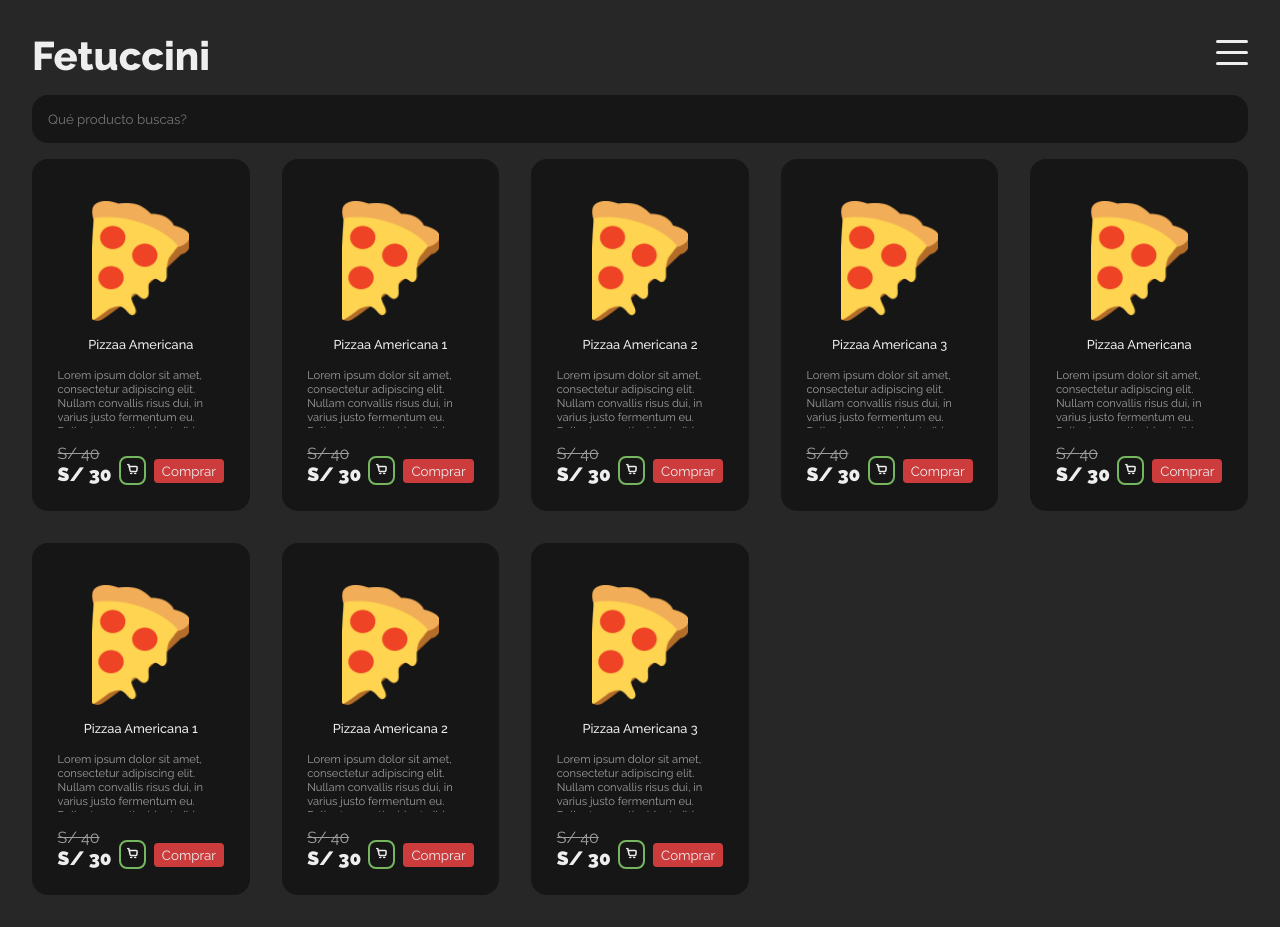
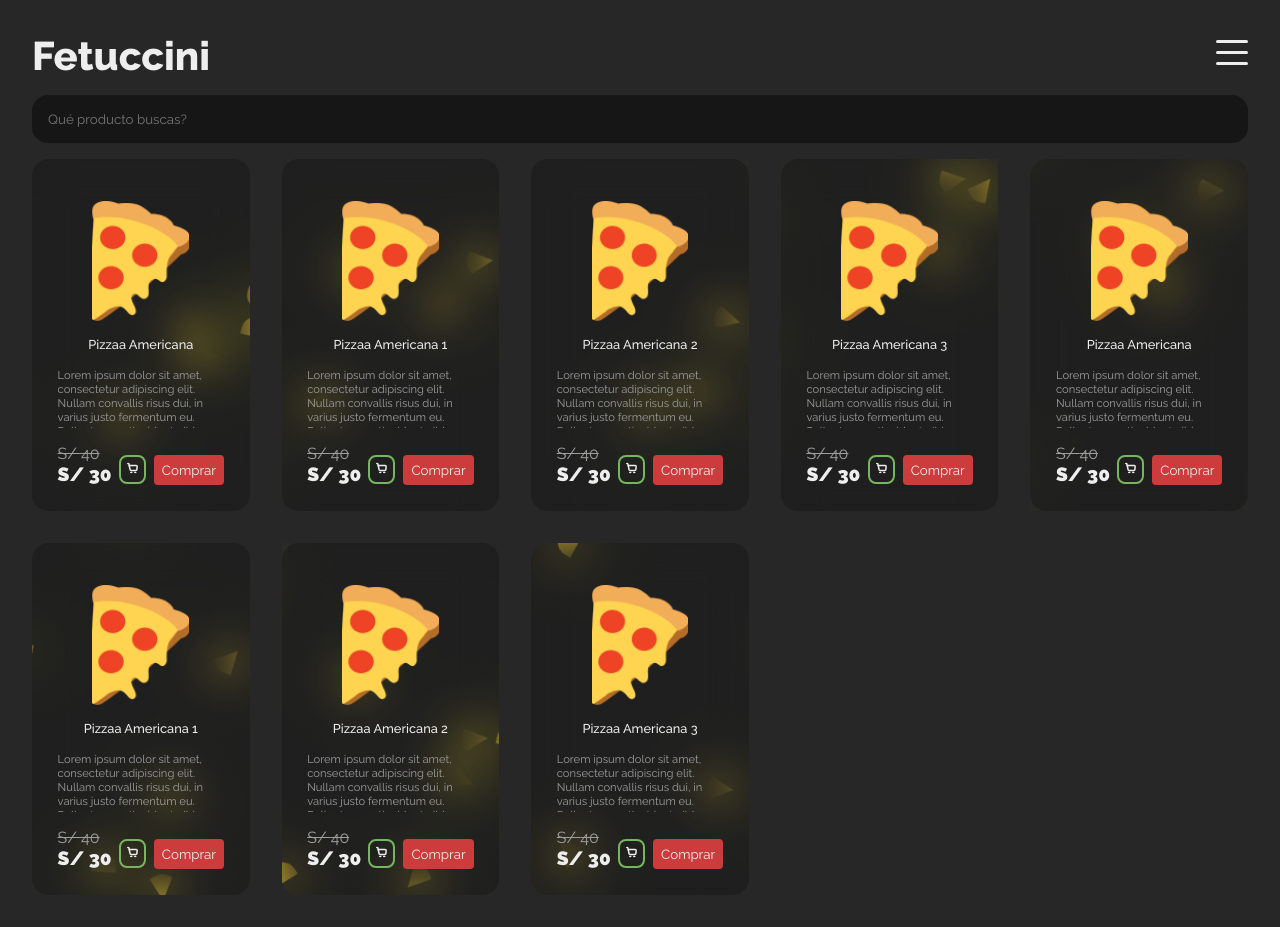
Before and after one commit to luisvilla8/pizzaAppFrontend, a React (Vite) app: page /home in a window 1280 px wide. Built offline with nearby package versions, Linux system fonts and the light colour scheme.

Commit message:
fix:adjust pizzabg and svg attributtes

```diff
--- a/src/components/base/Card/Card.jsx
+++ b/src/components/base/Card/Card.jsx
@@ -19,7 +19,7 @@ export const Card = ({ product = {} }) => {
                     <button className={style.card__btnComprar}>Comprar</button>
                 </div>
             </div>
-            {/* <PizzaBg qty={2}/> */}
+            <PizzaBg qty={10}/>
         </div>
     );
 }
--- a/src/components/base/Card/Card.module.css
+++ b/src/components/base/Card/Card.module.css
@@ -1,5 +1,6 @@
 .card {
-    background-color: var(--secondary_bg_color);
+    background-color: transparent;
+    z-index: 9;
     padding: clamp(1.5rem, 2vw, 2rem);
     border-radius: 1rem;
     position: relative;
@@ -38,6 +39,8 @@
     overflow: hidden;
     width: 100%;
     height: 40%;
+    position: relative;
+    z-index: 9;
 }
 
 .card__picture img {
@@ -52,6 +55,8 @@
     font-weight: 500;
     text-align: center;
     margin: 1rem 0;
+    position: relative;
+    z-index: 9;
 }
 
 .card__description {
@@ -59,18 +64,24 @@
     color: var(--secondary_text_color);
     height: 20%;
     overflow: scroll;
+    position: relative;
+    z-index: 9;
 }
 
 .card__precio {
     text-decoration: line-through;
     color: var(--secondary_text_color);
-    min-width: max-content
+    min-width: max-content;
+    position: relative;
+    z-index: 9;
 }
 
 .card__precioFinal {
     font-weight: 900;
     font-size: 1.2rem;
-    min-width: max-content
+    min-width: max-content;
+    position: relative;
+    z-index: 9;
 }
 
 .card__footer {
@@ -78,6 +89,8 @@
     display: flex;
     justify-content: space-between;
     align-items: flex-end;
+    position: relative;
+    z-index: 9;
 }
 
 .card__btnCart {
@@ -101,7 +114,7 @@
     border: none;
     color: var(--primary_text_color);
     border-radius: .25rem;
-    padding: .25rem .5rem;
+    padding: .45rem .5rem;
     cursor: pointer;
 }
 
--- a/src/components/shared/Cart.jsx
+++ b/src/components/shared/Cart.jsx
@@ -1,8 +1,8 @@
 export const Cart = () => {
     return(
         <svg width="23" height="22" viewBox="0 0 23 22" fill="none" xmlns="http://www.w3.org/2000/svg">
-            <path d="M5 6H18.79C19.0694 6.00001 19.3457 6.05857 19.6011 6.17191C19.8565 6.28524 20.0854 6.45083 20.2729 6.65801C20.4603 6.86519 20.6023 7.10936 20.6897 7.37478C20.777 7.64019 20.8078 7.92097 20.78 8.199L20.18 14.199C20.1307 14.6925 19.8997 15.1501 19.532 15.4829C19.1642 15.8157 18.686 16 18.19 16H8.64C8.17747 16.0002 7.72918 15.84 7.37144 15.5469C7.01371 15.2537 6.76866 14.8456 6.678 14.392L5 6Z" stroke="#EEEEEE" stroke-width="3" stroke-linejoin="round" />
-            <path d="M5 6L4.19 2.757C4.13583 2.54075 4.01095 2.34881 3.83521 2.21166C3.65946 2.0745 3.44293 2.00001 3.22 2H2M8 20H10M16 20H18" stroke="#EEEEEE" stroke-width="3" stroke-linecap="round" stroke-linejoin="round" />
+            <path d="M5 6H18.79C19.0694 6.00001 19.3457 6.05857 19.6011 6.17191C19.8565 6.28524 20.0854 6.45083 20.2729 6.65801C20.4603 6.86519 20.6023 7.10936 20.6897 7.37478C20.777 7.64019 20.8078 7.92097 20.78 8.199L20.18 14.199C20.1307 14.6925 19.8997 15.1501 19.532 15.4829C19.1642 15.8157 18.686 16 18.19 16H8.64C8.17747 16.0002 7.72918 15.84 7.37144 15.5469C7.01371 15.2537 6.76866 14.8456 6.678 14.392L5 6Z" stroke="#EEEEEE" strokeWidth="3" strokeLinejoin="round" />
+            <path d="M5 6L4.19 2.757C4.13583 2.54075 4.01095 2.34881 3.83521 2.21166C3.65946 2.0745 3.44293 2.00001 3.22 2H2M8 20H10M16 20H18" stroke="#EEEEEE" strokeWidth="3" strokeLinecap="round" strokeLinejoin="round" />
         </svg>
     );
 }
--- a/src/components/shared/PizzaBg.jsx
+++ b/src/components/shared/PizzaBg.jsx
@@ -3,11 +3,12 @@ import { getArrayFromNumber } from '../../utils';
 import { PizzaBgItem } from './PizzaBgItem';
 import style from '../../styles/PizzaBg.module.css'
 
-export const PizzaBg = (qty = 0) => {
+export const PizzaBg = ({qty = 0}) => {
   const [qtyPizza, setQtyPizza] = useState(getArrayFromNumber(qty));
   return (
     <div className={style.container}>
       {qtyPizza.map((item, index) => (<PizzaBgItem key={index}/>))}
+      <div className={style.bg__blur}></div>
     </div>
   )
 }
--- a/src/styles/PizzaBg.module.css
+++ b/src/styles/PizzaBg.module.css
@@ -4,14 +4,27 @@
   left: 0;
   width: 100%;
   overflow: hidden;
-  height: 80vh;
+  height: 100%;
   display: flex;
   align-items: center;
   justify-content: center;
+  z-index: 1;
+}
+
+.bg__blur {
+  width: 100%;
+  height: 100%;
+  background-color: rgba(0, 0, 0, 0.2);
+  backdrop-filter: blur(20px);
+  position: absolute;
+  top: 0;
+  left: 0;
+  z-index: 99;
 }
 
 .container svg {
   animation: pizzaItemLight 4s alternate-reverse infinite;
+  z-index: 9;
 }
 
 @keyframes pizzaItemLight {
--- a/src/utils/util.js
+++ b/src/utils/util.js
@@ -1,6 +1,6 @@
 export const getArrayFromNumber = (number = 0) => {
   let array = [];
-  for (let index = 0; index < number.qty; index++) {
+  for (let index = 0; index < number; index++) {
     array.push("item");
   }
   return array;
--- a/src/views/Login/Login.jsx
+++ b/src/views/Login/Login.jsx
@@ -1,26 +1,48 @@
-import React from 'react'
+import React, { useState } from 'react'
 import { Link } from 'react-router-dom'
 import { PizzaBg } from '../../components'
 import style from './Login.module.css'
 
 export const Login = () => {
+
+  const [form, setForm] = useState({
+    email: '',
+    password: ''
+  })
+
+  const handleChange = (e) => {
+    const { name, value } = e.target;
+    setForm({...form, [name]: value});
+  }
+
+  const handleSubmit = () => {
+    console.log("form", form)
+  }
+
   return (
     <div>
       <h1 className={style.login__title}>Fetuccini</h1>
       <p className={style.login_paragraph}>Si, SE PUEDE AMAR AUN MAS LA PIZZA</p>
+      <div className={style.modal__bg}>
         <section className={style.modal__container}>
           <h2 className={style.modal__title}>Logueate !</h2>
           <p className={style.modal__paragraph}>Bienvenido(a) !. Por favor ingresa tus credenciales para iniciar sesión</p>
           <div className={style.modal__form}>
             <div className={style.input__container}>
               <label htmlFor="email" className={style.label}>Correo</label>
-            <input type="text" name="email" id="email" className={style.input} placeholder="Ingrese su correo"/>
+              <input type="text" name="email" id="email" className={style.input}
+              placeholder="Ingrese su correo"
+              onInput={ handleChange }/>
             </div>
             <div className={style.input__container}>
               <label htmlFor="password" className={style.label}>Contraseña</label>
-            <input type="password" name="password" id="password" className={style.input} placeholder="Ingrese su contraseña"/>
+              <input type="password" name="password" id="password" className={style.input} placeholder="Ingrese su contraseña"
+              onInput={ handleChange }/>
             </div>
-          <button className={style.button__submit}>Iniciar Sesión</button>
+            <button
+              className={style.button__submit}
+              onClick={ handleSubmit }
+            >Iniciar Sesión</button>
           </div>
           <span className={style.option__link}>
             No tienes cuenta?
@@ -31,7 +53,8 @@ export const Login = () => {
             <Link to='recover'> Recuperala aquí</Link>
           </span>
         </section>
-      <PizzaBg qty={20}/>
+        <PizzaBg qty={10}/>
+      </div>
     </div>
   )
 }
--- a/src/views/Login/Login.module.css
+++ b/src/views/Login/Login.module.css
@@ -19,14 +19,18 @@
 }
 
 .modal__container {
-  background-color: rgba(22,22,22, .4);
-  padding: 3rem 2rem;
-  border-radius: 1rem;
+  background-color: transparent;
   position: relative;
   z-index: 9;
-  backdrop-filter: blur(15px);
-  width: clamp(15rem, 80vw ,35rem);
+  padding: 3rem 2rem;
+}
+
+.modal__bg {
+  border-radius: 1rem;
+  overflow: hidden;
+  width: clamp(15rem, 85vw ,35rem);
   margin: 0 auto;
+  position: relative;
 }
 
 .modal__title {
```
Also changed, not shown: src/assets/cart.svg. Lines whose indentation alone changed are shown as unchanged.
